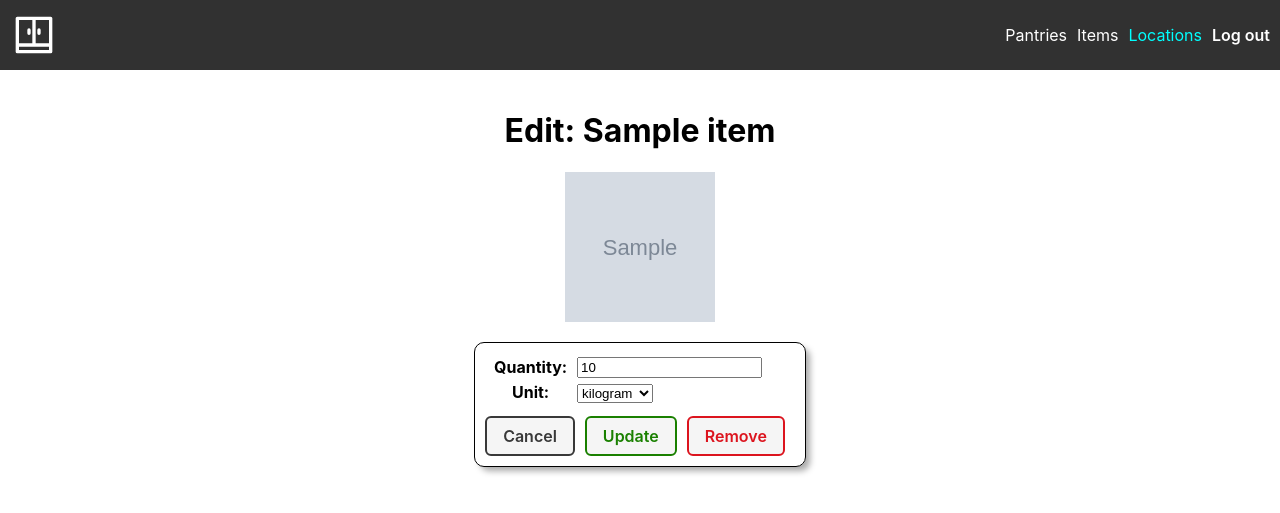
After one commit to red-dmacedo/pj-restockr, a Django app: page /pantry-item/1/edit/ in a window 1280 px wide. The commit adds this page. Shown: the top 513 px of the page. Run offline with Django 5.2, Linux system fonts and the light colour scheme; a user stored in the database is signed in; tables that the repository leaves empty hold one stand-in row (values such as "Sample post"); grey boxes marked "Sample" are stand-in pictures.

Commit message:
Full CRUD on PantryItems complete

```diff
--- a/main_app/forms.py
+++ b/main_app/forms.py
@@ -19,3 +19,8 @@ class PurchaseLocationForm(forms.ModelForm):
   class Meta:
     model = PurchaseLocation
     fields = ['name', 'image']
+
+class PantryItemForm(forms.ModelForm):
+  class Meta:
+    model = PantryItem
+    fields = ['pantry', 'item', 'quantity', 'unit']
--- a/main_app/models.py
+++ b/main_app/models.py
@@ -81,3 +81,6 @@ class PantryItem(models.Model):
 
     def __str__(self):
         return f"{self.item}"
+
+    def get_absolute_url(self):
+        return reverse("pantry-detail", kwargs={"pk": self.pantry.id})
--- a/main_app/static/css/base.css
+++ b/main_app/static/css/base.css
@@ -276,6 +276,14 @@ nav a, header a {
 .margin-top10 {
   margin-top: 10px;
 }
+
+.logo {
+  margin-left: 10px;
+}
+
+.highlight-text {
+  color: rgb(0, 115, 182)
+}
 /* ===== Ids ===== */
 #logout-form button {
   text-decoration: none;
--- /dev/null
+++ b/main_app/static/css/pantryitem_form.css
@@ -0,0 +1,4 @@
+.item-image {
+    height: 150px;
+    margin-bottom: 20px;
+}
--- a/main_app/templates/base.html
+++ b/main_app/templates/base.html
@@ -13,7 +13,7 @@
   </head>
   <body>
     <header>
-      <div class="image-container-v">
+      <div class="image-container-v logo">
         <a href="{% url 'home' %}">
           <img src="{% static 'images/pantry-wht.svg' %}" alt="Image of a Cupboard" />
         </a>
--- a/main_app/templates/main_app/item_list.html
+++ b/main_app/templates/main_app/item_list.html
@@ -8,7 +8,7 @@
 
 {% block content %}
   <h1>Items</h1>
-  <a href="{% url 'item-create' %}?next={{ request.path }}" class="btn secondary">New Item</a>
+  <a href="{% url 'item-create' %}?next={{ request.path }}" class="btn confirm">New Item</a>
   {% if item_list.count %}
     <ul class="flex-row-wrap">
       {% for item in item_list %}
--- /dev/null
+++ b/main_app/templates/main_app/pantryitem_form.html
@@ -0,0 +1,28 @@
+{% extends 'base.html' %}
+{% load static %}
+
+{% block head %}
+  <link rel="stylesheet" href="{% static 'css/pantryitem_form.css' %}" />
+{% endblock %}
+
+{% block content %}
+  {% if pantryitem %}
+    <h1>Edit: {{ pantryitem.item.name }}</h1>
+    <div class="item-image image-container-v">
+      <img src="{{ pantryitem.item.image }}" alt="Image of {{ pantryitem.item.name }}" />
+    </div>
+  {% else %}
+    <h1>Add Item to Pantry</h1>
+  {% endif %}
+  <form method="post" class="form">
+    {% csrf_token %}
+    <table>{{ form.as_table }}</table>
+    <div class="actions">
+      <a href="{{ request.GET.next|default:'/pantries/' }}" class="btn secondary">Cancel</a>
+      <button type="submit" class="btn confirm">{{ pantryitem|yesno:'Update,Create' }}</button>
+      {% if pantryitem %}
+        <a href="{% url 'pantryitem-delete' pantryitem.pk %}" class="btn danger">Remove</a>
+      {% endif %}
+    </div>
+  </form>
+{% endblock %}
--- a/main_app/urls.py
+++ b/main_app/urls.py
@@ -13,7 +13,7 @@ urlpatterns = [
     path('pantries/<int:pantry_id>/item/<int:pk>', views.PantryBaseItemUpdate.as_view(), name='pantry-base-item-update'),
 
     path('items/', views.Items.as_view(), name="item-index"),
-    path('items/new', views.ItemCreate.as_view(), name='item-create'),
+    path('items/new/', views.ItemCreate.as_view(), name='item-create'),
     path('items/<int:pk>/', views.ItemDetail.as_view(), name='item-detail'),
     path('items/<int:pk>/edit/', views.ItemUpdate.as_view(), name='item-update'),
     path('items/<int:pk>/delete', views.ItemDelete.as_view(), name='item-delete'),
@@ -21,4 +21,9 @@ urlpatterns = [
     path('purchase-locations/', views.PurchaseLocations.as_view(), name='purchase-locations'),
     path('purchase-locations/<int:pk>/', views.PurchaseLocations.as_view(), name='purchase-locations-edit'),
     path('purchase-locations/<int:pk>/delete', views.PurchaseLocationDelete.as_view(), name='purchase-locations-delete'),
+
+    path('pantries/<int:pantry_id>/pantry-item/new/<int:item_id>/', views.PantryItemCreate.as_view(), name="pantryitem-create"),
+    path('pantries/<int:pantry_id>/pantry-item/new/', views.PantryItemCreate.as_view(), name="pantryitem-create-new"),
+    path('pantry-item/<int:pk>/edit/', views.PantryItemUpdate.as_view(), name="pantryitem-update"),
+    path('pantry-item/<int:pk>/delete/', views.PantryItemDelete.as_view(), name="pantryitem-delete"),
 ]
--- a/main_app/views.py
+++ b/main_app/views.py
@@ -1,13 +1,15 @@
 from django.contrib.auth import login
+from django.contrib.auth.decorators import login_required
 from django.contrib.auth.forms import UserCreationForm
 from django.contrib.auth.mixins import LoginRequiredMixin
 from django.contrib.auth.views import LoginView
 from django.shortcuts import render, redirect
 from django.views.generic import ListView, DetailView, TemplateView
 from django.views.generic.edit import CreateView, UpdateView, DeleteView
+from django.urls import reverse
 
+from .forms import ItemForm, PurchaseLocationForm, PantryItemForm
 from .models import Pantry, PantryItem, PurchaseLocation, Item
-from .forms import ItemForm, PurchaseLocationForm
 
 # Create your views here.
 
@@ -138,3 +140,29 @@ class PurchaseLocations(LoginRequiredMixin, ListView):
 class PurchaseLocationDelete(LoginRequiredMixin, DeleteView):
     model = PurchaseLocation
     success_url = '/purchase-locations/'
+
+class PantryItemCreate(LoginRequiredMixin, CreateView):
+    model = PantryItem
+    fields = ['pantry', 'item', 'quantity', 'unit']
+
+    def get_initial(self):
+        initial = super().get_initial()
+        if "pantry_id" in self.kwargs:
+            initial["pantry"] = Pantry.objects.get(id=self.kwargs["pantry_id"])
+        if "item_id" in self.kwargs:
+            initial["item"] = Item.objects.get(id=self.kwargs["item_id"])
+        return initial
+
+class PantryItemUpdate(LoginRequiredMixin, UpdateView):
+    model = PantryItem
+    fields = ['quantity', 'unit']
+
+class PantryItemDelete(LoginRequiredMixin, DeleteView):
+    model = PantryItem
+
+    def get_success_url(self):
+        pantry = self.object.pantry
+        if pantry:
+            return reverse('pantry-detail', kwargs={'pk': pantry.id})
+        else:
+            return reverse('pantry-index')
```
Also changed, not shown: main_app/templates/main_app/pantry_detail.html (+9 -5 lines), main_app/templates/main_app/pantryitem_confirm_delete.html (added, +16 -0 lines), main_app/static/css/pantry_detail.css (line endings or trailing spaces).
